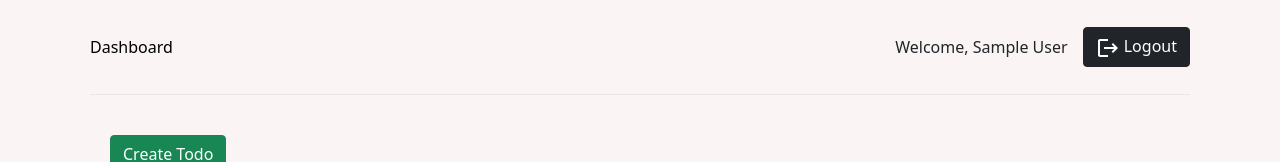
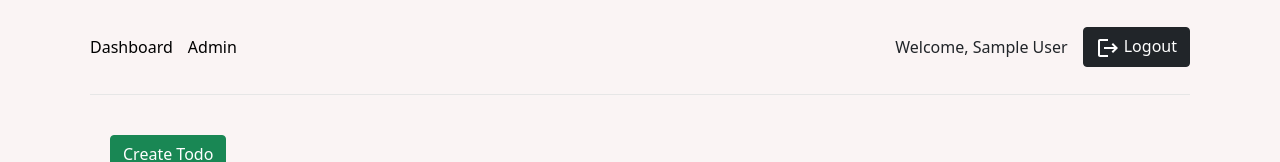
Before and after one commit to igorbobylyak/MERN-App, a React (Create React App) app in the folder client/: page / in a window 1280 px wide. Shown: the top 162 px of the page. Built offline with nearby package versions, Linux system fonts and the light colour scheme; no server answers; sample sign-in values are in the browser's storage.

Commit message:
Add admin route

```diff
--- a/client/src/app/routes/Login.jsx
+++ b/client/src/app/routes/Login.jsx
@@ -38,6 +38,11 @@ function Login() {
 
     dispatch(login({ email, password }));
     dispatch(reset());
+
+    setLoginData((prevState) => ({
+      ...prevState,
+      password: ''
+    }))
   };
 
   if (isLoading) {
--- a/client/src/components/Header.jsx
+++ b/client/src/components/Header.jsx
@@ -20,7 +20,18 @@ function Header() {
   return (
     <header className="header">
       <div className="logo">
-        <Link to="/">Dashboard</Link>
+        {user ? (
+          <>
+            <Link to="/">Dashboard</Link>
+            {user.role && user.role === "admin" ? (
+              <Link to="/admin">Admin</Link>
+            ) : (
+              ""
+            )}
+          </>
+        ) : (
+          ""
+        )}
       </div>
       {!user ? (
         <ul>
--- a/client/src/index.css
+++ b/client/src/index.css
@@ -33,6 +33,10 @@ ul {
     padding: 20px 0;
     border-bottom: 1px solid #e6e6e6;
     margin-bottom: 20px;
+}
+
+header .logo a {
+    margin-right: 15px;
 }
 
 .header ul {
```
